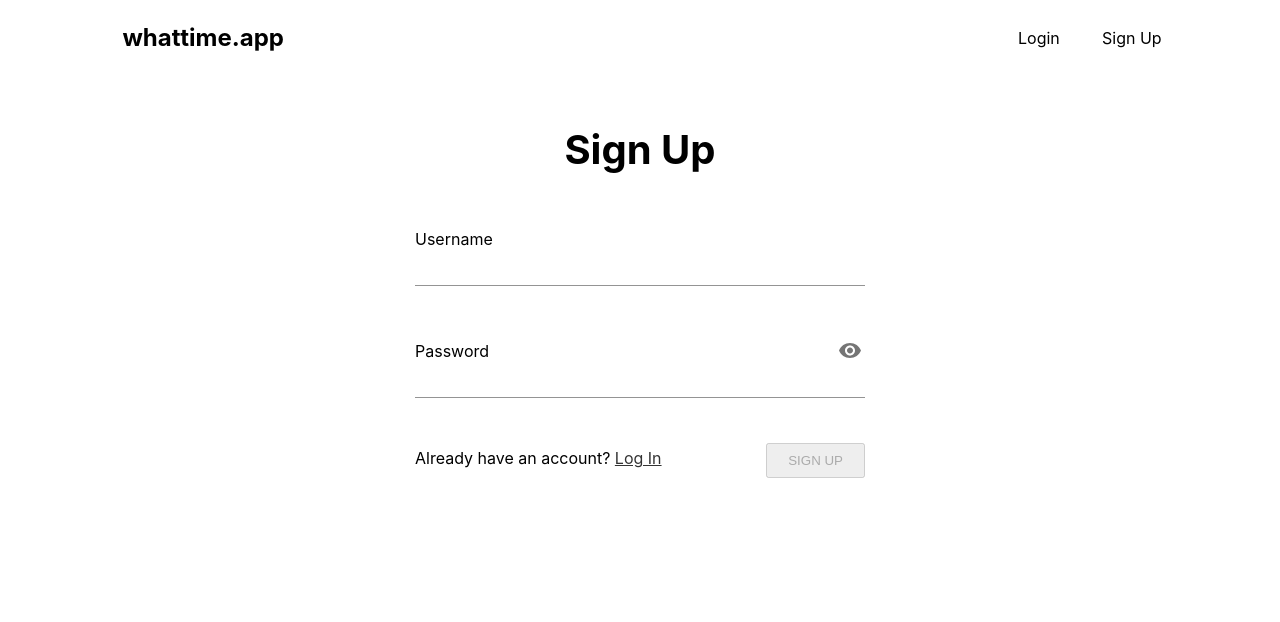
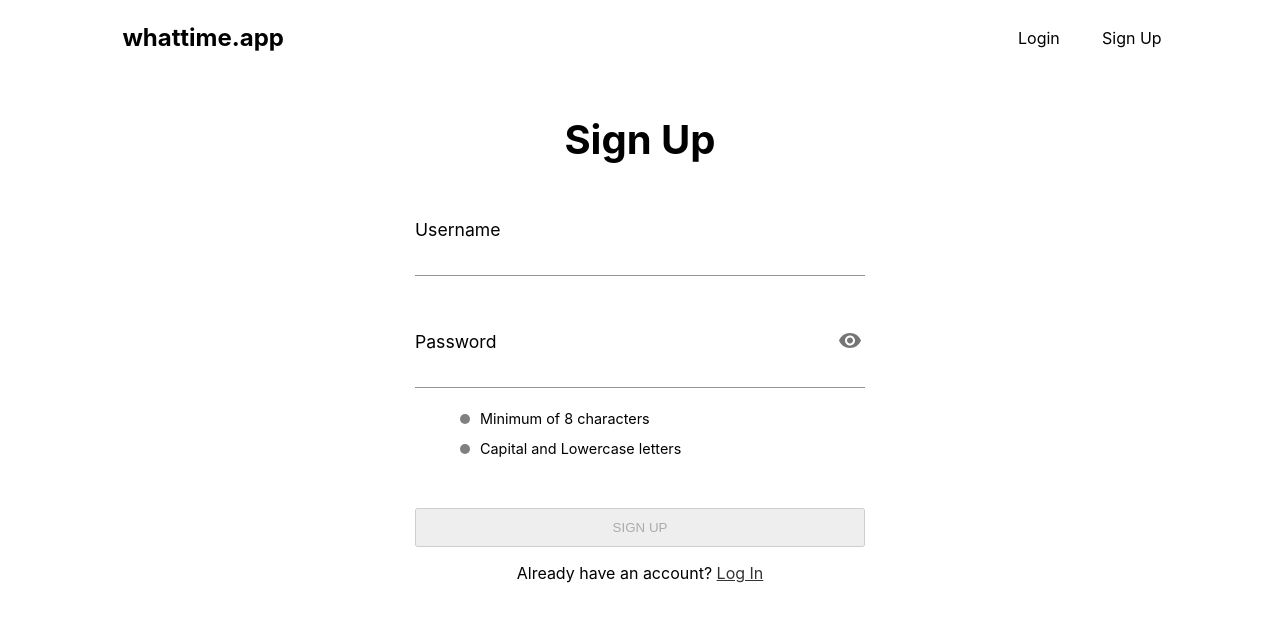
Before and after one commit to omerdemirkan/whattime, a React (Create React App) app in the folder front-end/: page /signup in a window 1280 px wide. Shown: the top 622 px of the page. Built offline with nearby package versions, Linux system fonts and the light colour scheme.

Commit message:
add visual password validation in SignUp

```diff
--- a/front-end/src/components/UI/Button/Button.module.css
+++ b/front-end/src/components/UI/Button/Button.module.css
@@ -9,3 +9,8 @@
 .Large {
     padding: 10px 40px;
 }
+
+.Center {
+    transform: translate(-50%);
+    margin-left: 50%;
+}
--- a/front-end/src/containers/Login/Login.js
+++ b/front-end/src/containers/Login/Login.js
@@ -86,14 +86,14 @@ function Login(props) {
                 />
             </div>
 
-            <span>Don't have an account? <Link to="/signup" className={classes.Link}>Sign Up</Link></span>
-
             <Button
             disabled={password.length < 8}
             type='submit'
-            buttonClasses='Medium Primary'
-            style={{position: 'absolute', bottom: '0', right: '0'}}
+            buttonClasses='Medium Primary Center'
+            style={{width: '100%'}}
             >SIGN UP</Button>
+
+            <p className={classes.LinkText}>Don't have an account? <Link to="/signup" className={classes.Link}>Sign Up</Link></p>
         </form>
     </div>
 }
--- a/front-end/src/containers/Login/Login.module.css
+++ b/front-end/src/containers/Login/Login.module.css
@@ -9,7 +9,7 @@
 .Header {
     text-align: center;
     font-size: 2.5rem;
-    margin: 50px 0;
+    margin: 5vh 0;
 }
 
 .InputGroup {
@@ -33,12 +33,11 @@
 }
 
 .IconButton {
-    float: right;
+
 }
 
 .UsernameMessage {
     color: red;
-    float: right;
 }
 
 .Link {
@@ -49,3 +48,7 @@
 .Link:hover {
     opacity: 1;
 }
+
+.LinkText {
+    text-align: center
+}
--- a/front-end/src/containers/SignUp/SignUp.js
+++ b/front-end/src/containers/SignUp/SignUp.js
@@ -18,7 +18,11 @@ import Button from '../../components/UI/Button/Button';
 function SignUp(props) {
 
     const [username, setUsername] = useState('');
-    const [password, setPassword] = useState('');
+    const [password, setPassword] = useState({
+        text: '',
+        caseIsValid: false,
+        lengthIsValid: false
+    });
     const [showPassword, setShowPassword] = useState(false);
     const [usernameIsUnique, setUsernameIsUnique] = useState('unknown');
 
@@ -65,7 +69,11 @@ function SignUp(props) {
                 if (!updatedPassword.match(/^[a-zA-Z0-9!@#\$%\^&]+$/) && updatedPassword !== '') break;
 
                 if (updatedPassword.length <= 30) {
-                    setPassword(updatedPassword);
+                    setPassword({
+                        text: updatedPassword,
+                        caseIsValid: new RegExp('[A-Z]').test(password.text) && new RegExp('[a-z]').test(password.text),
+                        lengthIsValid: updatedPassword.length >= 8
+                    });
                 }
                 break;
         }
@@ -75,7 +83,7 @@ function SignUp(props) {
         event.preventDefault();
         axios.post('/auth/register', {
             username: username,
-            password: password
+            password: password.text
         })
         .then(res => {
             localStorage.setItem('accessToken', res.data.accessToken);
@@ -89,6 +97,8 @@ function SignUp(props) {
 
     let usernameMessage = null;
 
+    const showUsernameLengthError = username === veryDebouncedUsername && username.length > 0 && username.length < 4;
+
     switch(usernameIsUnique) {
         case true:
             usernameMessage = <CheckRoundedIcon className={classes.UsernameLoader}/>;
@@ -97,7 +107,7 @@ function SignUp(props) {
             usernameMessage = <span className={classes.UsernameMessage}>username taken</span>
             break;
         case 'unknown':
-            if (username === veryDebouncedUsername && username.length > 0 && username.length < 4) {
+            if (showUsernameLengthError) {
                 usernameMessage = <span className={classes.UsernameMessage}>username too short</span>
             }
             break;
@@ -105,7 +115,6 @@ function SignUp(props) {
             usernameMessage = <CircularProgress size={20} className={classes.UsernameLoader}/>
             break;
     }
-
 
     return <div>
         <h1 className={classes.Header}>Sign Up</h1>
@@ -122,7 +131,7 @@ function SignUp(props) {
                 value={username}
                 onChange={event => updateFormHandler(event, 'username')}
                 className={classes.Input}
-                error={usernameIsUnique === false}
+                error={usernameIsUnique === false || showUsernameLengthError}
                 />
             </div>
 
@@ -144,23 +153,33 @@ function SignUp(props) {
                 id="filled-password-input"
                 type={showPassword ? 'text' : 'password'}
                 label='Password'
-                value={password}
+                value={password.text}
                 onChange={event => updateFormHandler(event, 'password')}
                 className={classes.Input}
                 />
-            </div>
-            <div className={classes.PasswordFeedbackBox}>
+
+                <div className={classes.PasswordFeedbackBox}>
+                    <div className={classes.PasswordFeedback}>
+                        <span style={password.lengthIsValid ? {backgroundColor: 'green'}: {backgroundColor: 'grey'}} className={classes.Dot}></span>
+                        <span className={classes.PasswordFeedbackText}>Minimum of 8 characters</span>
+                    </div>
+                    <div className={classes.PasswordFeedback}>
+                        <span style={password.caseIsValid ? {backgroundColor: 'green'}: {backgroundColor: 'grey'}} className={classes.Dot}></span>
+                        <span className={classes.PasswordFeedbackText}>Capital and Lowercase letters</span>
+                    </div>
+                </div>
 
             </div>
 
-            <span>Already have an account? <Link to="/login" className={classes.Link}>Log In</Link></span>
 
             <Button
-            disabled={usernameIsUnique !== true || password.length < 8}
+            disabled={usernameIsUnique !== true || password.text.length < 8}
             type='submit'
-            buttonClasses='Medium Primary'
-            style={{position: 'absolute', bottom: '0', right: '0'}}
+            buttonClasses='Large Primary'
+            style={{width: '100%'}}
             >SIGN UP</Button>
+
+            <p className={classes.LinkText}>Already have an account? <Link to="/login" className={classes.Link}>Log In</Link></p>
         </form>
     </div>
 }
--- a/front-end/src/containers/SignUp/SignUp.module.css
+++ b/front-end/src/containers/SignUp/SignUp.module.css
@@ -3,13 +3,13 @@
     max-width: 450px;
     margin: auto;
     position: relative;
-    padding-bottom: 10px;
+    /* padding-bottom: 10px; */
 }
 
 .Header {
     text-align: center;
     font-size: 2.5rem;
-    margin: 50px 0;
+    margin: 5vh 0;
 }
 
 .InputGroup {
@@ -26,6 +26,7 @@
     display: inline-block;
     height: 20px;
     align-self: center;
+    font-size: 1.1rem;
 }
 
 .Input {
@@ -33,21 +34,37 @@
 }
 
 .IconButton {
-    float: right;
 
 }
 
 .UsernameMessage {
     color: red;
-    float: right;
 }
 
 .UsernameLoader {
-    float: right;
+
 }
 
 .PasswordFeedbackBox {
 
+    padding: 10px 0 0 10%;
+}
+
+.PasswordFeedback {
+    margin: 10px 0;
+}
+
+.Dot {
+    height: 10px;
+    width: 10px;
+    background-color: #bbb;
+    border-radius: 50%;
+    display: inline-block;
+}
+
+.PasswordFeedbackText {
+    margin-left: 10px;
+    font-size: .9rem;
 }
 
 .Link {
@@ -58,3 +75,13 @@
 .Link:hover {
     opacity: 1;
 }
+
+.LinkText {
+    text-align: center
+}
+
+@media (max-width: 768px) {
+    .PasswordFeedbackBox {
+        display: block;
+    }
+}
```
